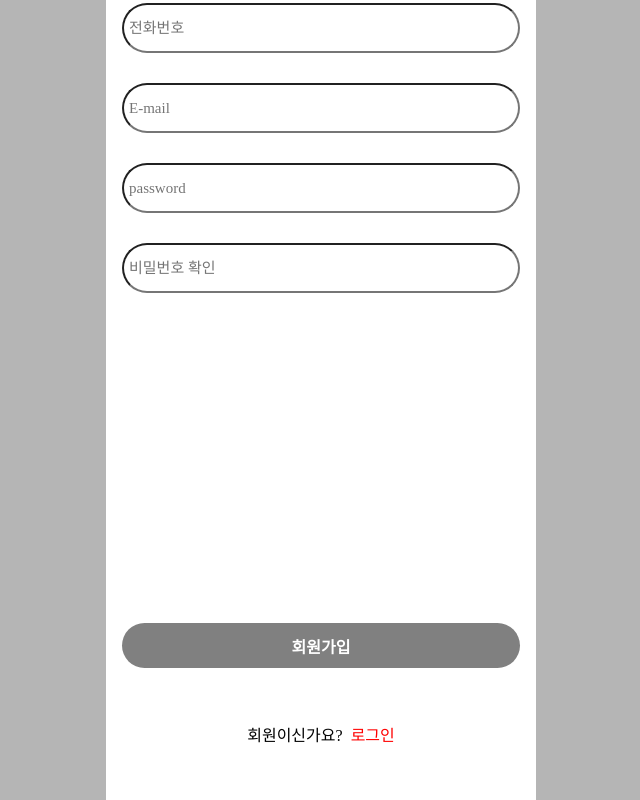
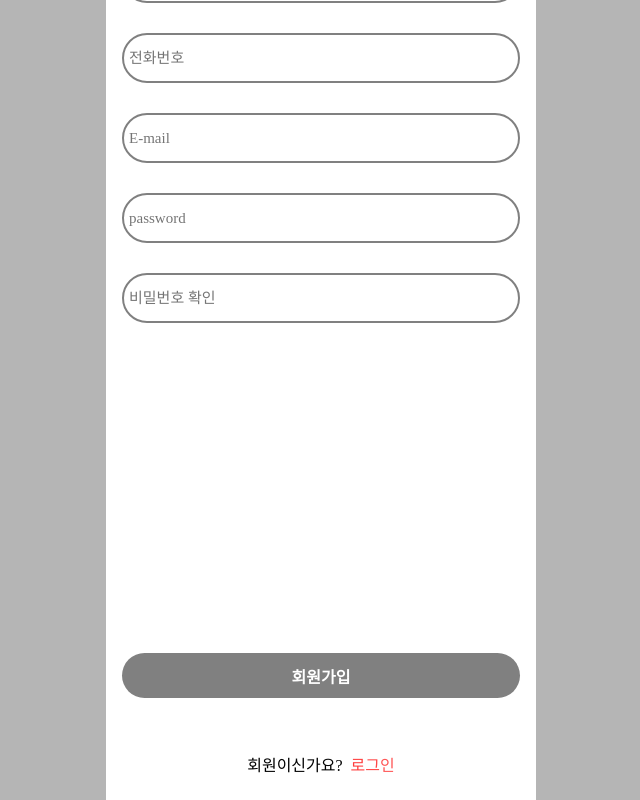
Before and after one commit to No-Stupid/No-Stupid__FrontEnd, a React (Create React App) app: page /SignUp in a window 1280 px wide. Shown: the part 292-1092 px from the top of the page, without its empty margins (319-959 px from the left). Built offline with nearby package versions, Linux system fonts and the light colour scheme; a web font is replaced by a local one.

Commit message:
Design: 회원가입 css 수정

```diff
--- a/src/pages/signin/style.js
+++ b/src/pages/signin/style.js
@@ -57,6 +57,7 @@ height: 100%;
 }
 &:focus {
   color: black;
+
 }
 `;
 
--- a/src/pages/signup/SignUp.js
+++ b/src/pages/signup/SignUp.js
@@ -8,6 +8,7 @@ import {ReactComponent as GoBackButton} from '../../assets/icon/GoBackButton.svg
 import {
   SignUpLayout,
   SignUpTitle,
+  SignUpArea,
   NameWrapper,
   NameInput,
   BirthWrapper,
@@ -22,7 +23,8 @@ import {
   PasswordCheckInput,
   SignUpButton,
   ErrorAlter,
-  SignInWrapper
+  SignInWrapper,
+  AnimatedSpan
 
 } from './style';
 
@@ -63,6 +65,7 @@ function SignUp() {
     <SignUpLayout>
       <GoBackButton onClick={()=> Navigate('/login')}/>
       <SignUpTitle>회원가입</SignUpTitle>
+      <SignUpArea>
       <form onSubmit={handleSubmit(handleSignUp)}>
 
 
@@ -167,10 +170,21 @@ function SignUp() {
 
         </PasswordCheckWrapper>
         {SignInError && <div>{SignInError}</div>}
+
         <SignUpButton type="submit" onClick={handleSubmit(handleSignUp)} >회원가입</SignUpButton>
+        </form>
 
-        <SignInWrapper>회원이신가요? &nbsp; <Link to='/login' style={{ color:'red'}}>로그인</Link></SignInWrapper>
-      </form>
+
+        <SignInWrapper>회원이신가요? &nbsp; <Link to='/login'>
+
+        <AnimatedSpan delay={0.1}>로</AnimatedSpan>
+       <AnimatedSpan delay={0.2}>그</AnimatedSpan>
+      <AnimatedSpan delay={0.3}>인</AnimatedSpan>
+
+
+
+        </Link></SignInWrapper>
+        </SignUpArea>
     </SignUpLayout>
   )
 }
--- a/src/pages/signup/style.js
+++ b/src/pages/signup/style.js
@@ -1,4 +1,4 @@
-import styled from 'styled-components';
+import styled,{keyframes} from 'styled-components';
 import {Layout} from '../../components/common/Layout';
 
 const SignUpLayout = styled(Layout)`
@@ -14,6 +14,7 @@ const SignUpLayout = styled(Layout)`
   font-size: 15px;
   padding: 5px;
   border-radius: 40px;
+  border:2px solid grey;
 
 }
 input::placeholder{
@@ -36,6 +37,16 @@ margin-top: 40px;
  color: #000000;
  text-shadow: 0px 4px 4px rgba(0, 0, 0, 0.25);
  `;
+
+
+ const SignUpArea= styled.div`
+ position: relative;
+ top: 30px;
+
+
+ `;
+
+
 
  const ErrorAlter= styled.span`
  display:inline-block;
@@ -188,13 +199,23 @@ color: white;
 
  `;
 
- const SignUpContainer= styled.div`
 
- margin-top: 60px;
+ const bounce = keyframes`
+0% {
+  opacity: 0;
+  transform: translateY(-15px);
+}
+100% {
+  opacity: 1;
+  transform: translateY(0);
+}
 
-
-
- `;
+`;
+const AnimatedSpan = styled.span`
+  animation: ${bounce} 3s ease-in-out infinite;
+  animation-delay: ${props => props.delay}s;
+  color:red;
+`;
 
 
  const SignInWrapper= styled.div`
@@ -211,6 +232,7 @@ padding-top : 60px;
  export{
   SignUpLayout,
   SignUpTitle,
+  SignUpArea,
   NameWrapper,
   NameInput,
   BirthWrapper,
@@ -224,9 +246,10 @@ padding-top : 60px;
   PasswordCheckWrapper,
   PasswordCheckInput,
   SignUpButton,
-  SignUpContainer,
   ErrorAlter,
-  SignInWrapper
+  SignInWrapper,
+  bounce,
+  AnimatedSpan
 
 
 
```
